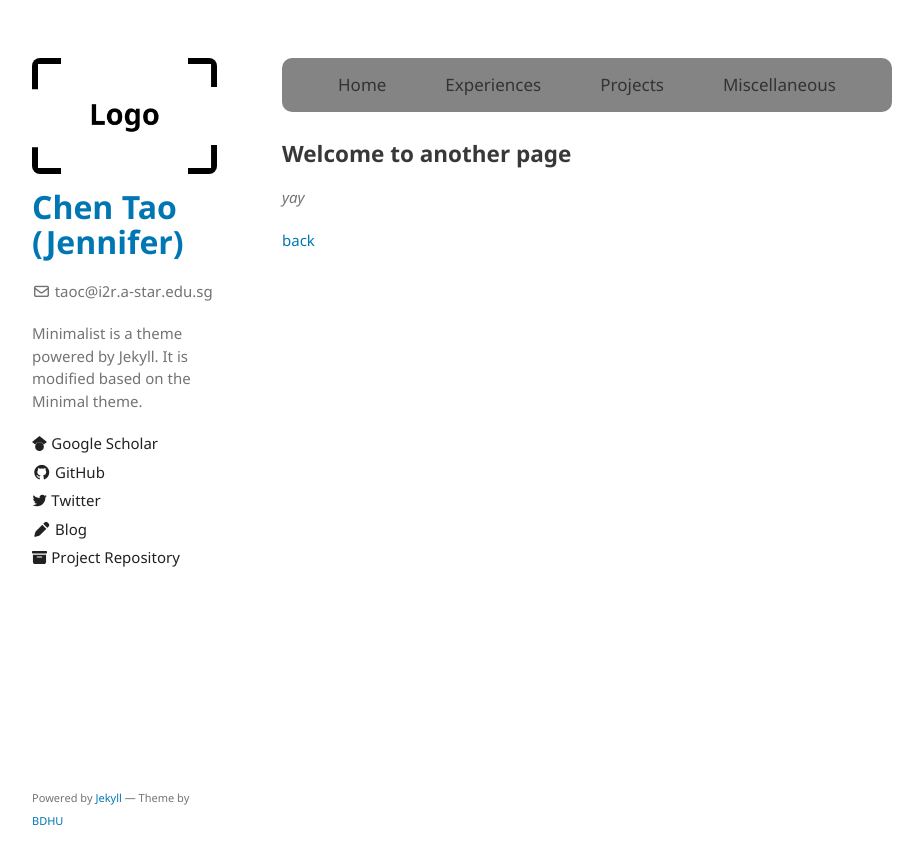
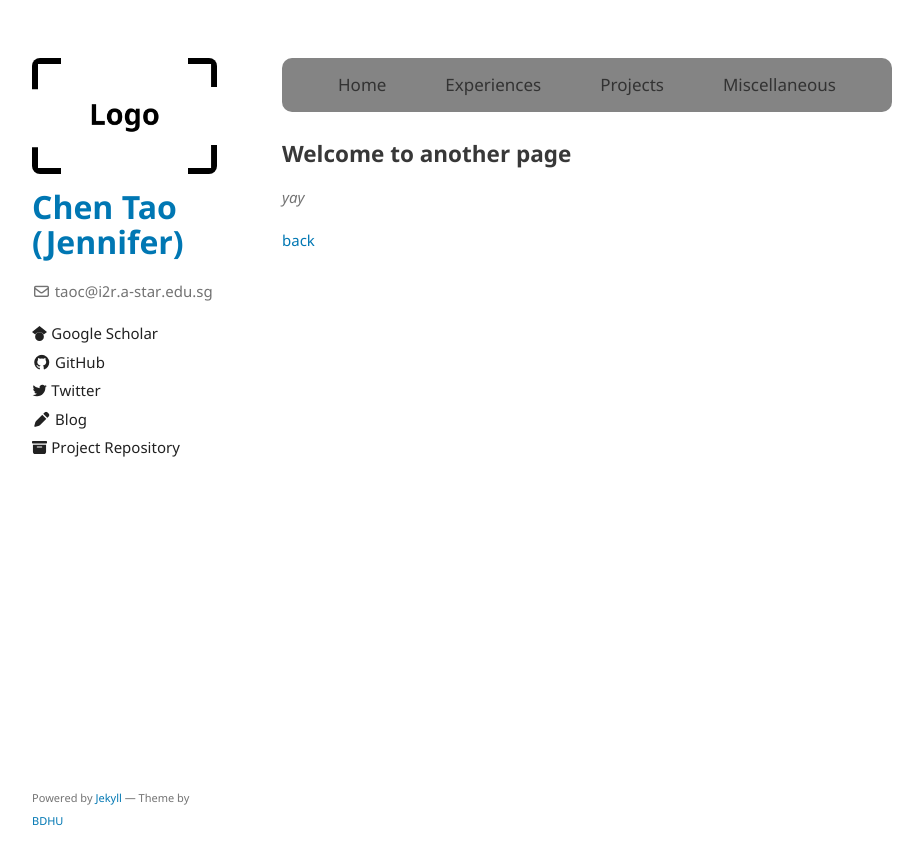
Before and after one commit to TAOC0002/TAOC0002.github.io, a Jekyll site: the page built from another-page.md, in a window 1280 px wide. Shown: the top 865 px of the page, without its empty margins (178-1101 px from the left). Built offline with Jekyll 4.4.1, drawn with Linux system fonts in a browser that asks for light colours; the repository's description, which GitHub fills in, is left out.

Commit message:
Update _config.yml

```diff
--- a/_config.yml
+++ b/_config.yml
@@ -1,7 +1,7 @@
 title: Chen Tao (Jennifer)
 logo: /assets/img/logo.png
 email: taoc@i2r.a-star.edu.sg
-description: Minimalist is a theme powered by Jekyll. It is modified based on the Minimal theme.
+description:
 show_downloads: false
 google_analytics: UA-108144808-1
 color-scheme: light
```
